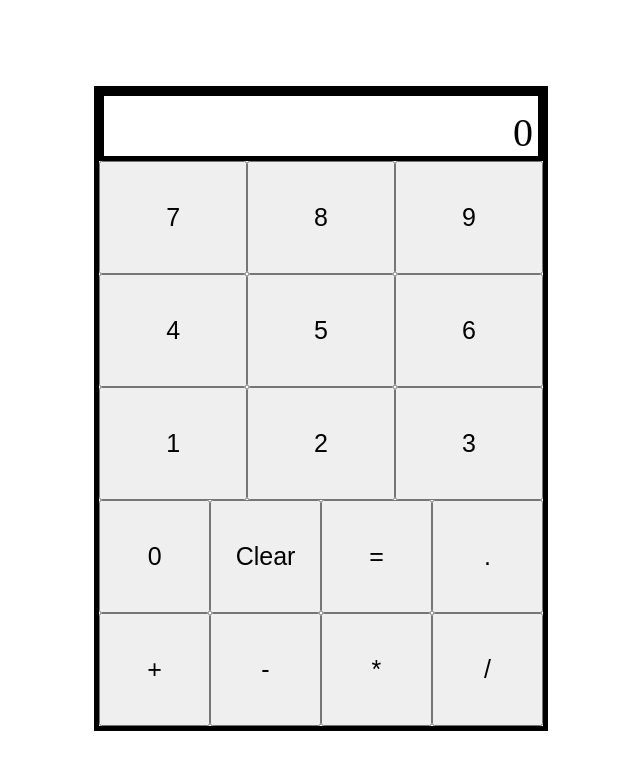
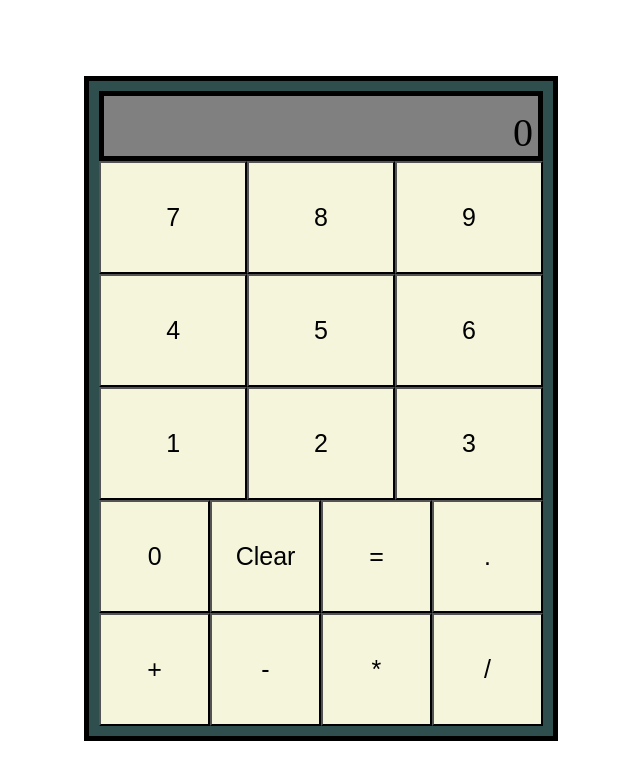
Before and after one commit to arrushaj/calculator, a plain HTML site: page index.html in a window 1280 px wide. Shown: the whole page, without its empty margins (319-959 px from the left). Drawn offline with Linux system fonts and the light colour scheme.

Commit message:
Update CSS for some colour

```diff
--- a/styles.css
+++ b/styles.css
@@ -9,6 +9,8 @@ body {
     display: flex;
     flex-direction: column;
     border: 5px solid black;
+    padding: 10px;
+    background-color: darkslategray;
 }
 
 .display {
@@ -21,6 +23,7 @@ body {
     overflow: hidden;
     min-height: 60px;
     padding-right: 5px;
+    background-color: grey;
 }
 
 .row {
@@ -38,4 +41,5 @@ button {
     flex: 1;
     font-size: 25px;
     min-width: 100px;
+    background-color: beige;
 }
```
